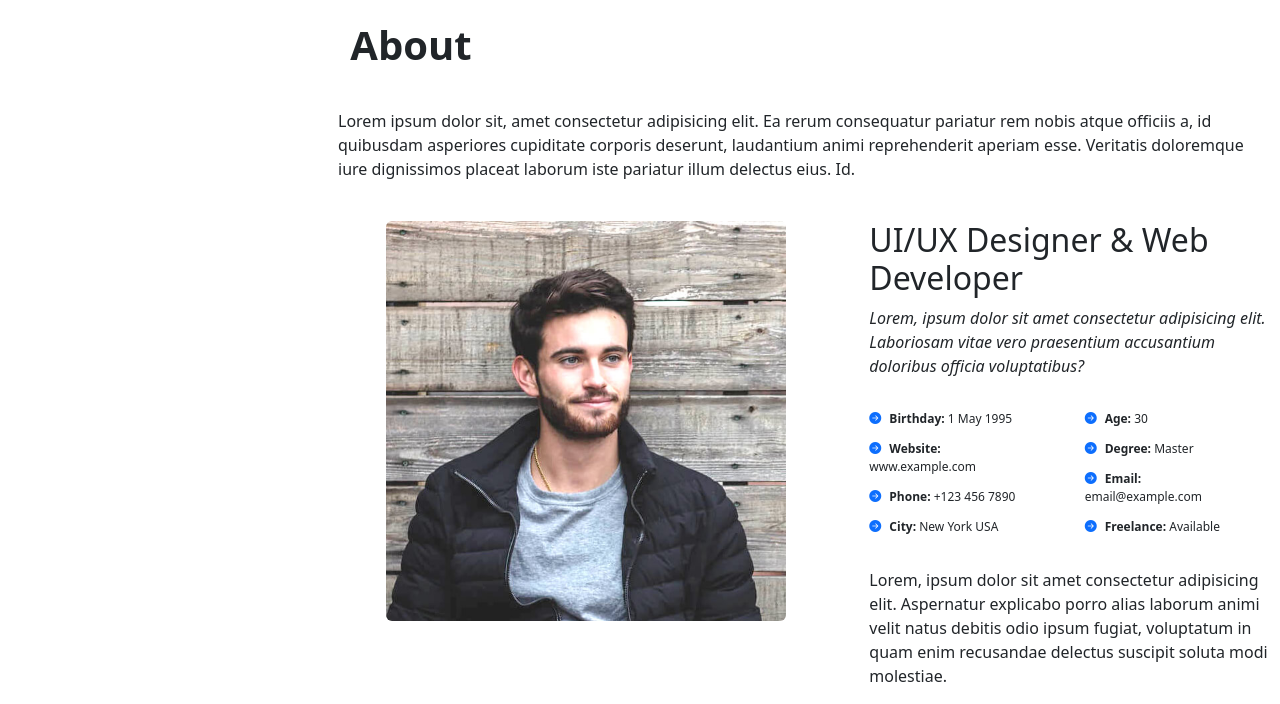
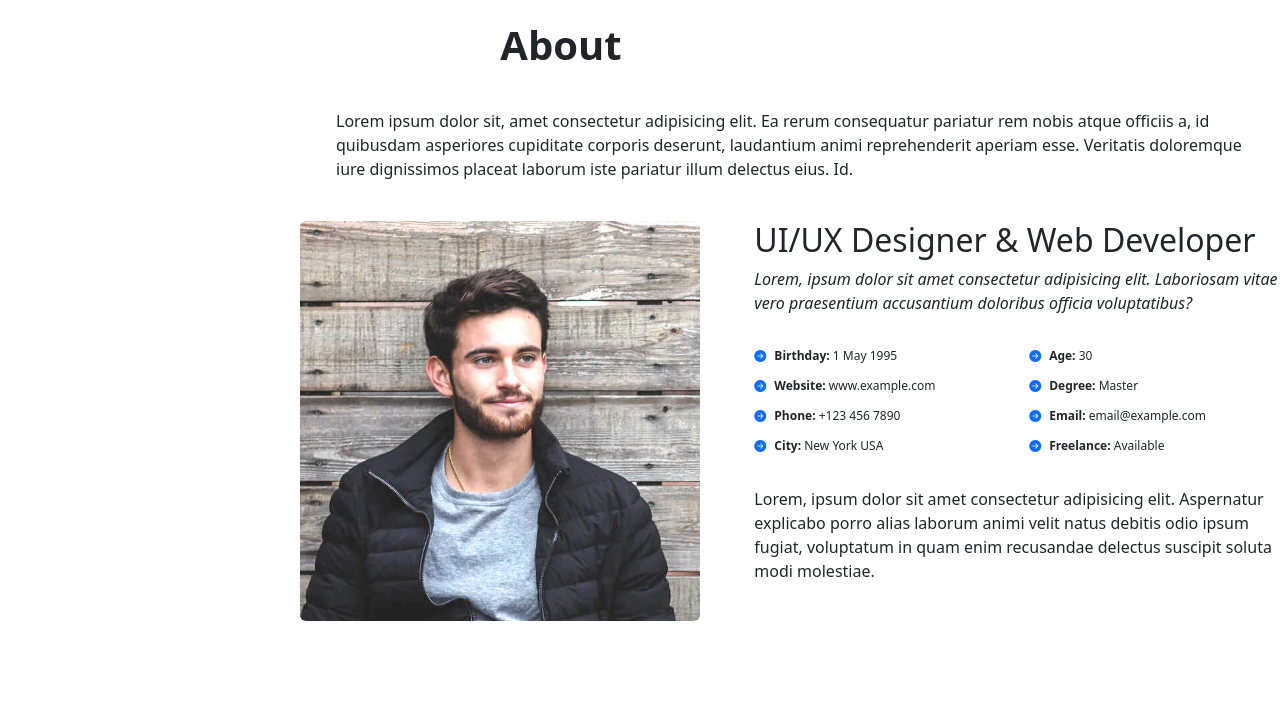
Before and after one commit to umidbek1632/Portfolio-Project, a plain HTML site: page index.html in a window 1280 px wide. Shown: the part 803-1507 px from the top of the page. After the commit the page ends 1440 px from the top, so only its background shows below. Drawn offline with nearby package versions, Linux system fonts and the light colour scheme.

Commit message:
New Upheavels

```diff
--- a/index.html
+++ b/index.html
@@ -90,13 +90,79 @@
             </div>
         </div>
         <div class="about">
+            <h1 class="text-dark text-center fs-1 fw-bold mt-4  " id="about-text">
+                <ul id="aboutpage">About </ul>
+            </h1>
+            <div>
+                <div class="row ">
+                    <div class=" col-12 p-4 ps-5 " >
+                        <p class="">Lorem ipsum dolor sit, amet consectetur adipisicing elit. Ea rerum consequatur pariatur rem nobis
+                            atque officiis a, id quibusdam asperiores cupiditate corporis deserunt, laudantium animi
+                            reprehenderit aperiam esse. Veritatis doloremque iure dignissimos placeat laborum iste pariatur
+                            illum delectus eius. Id.</p>
+                    </div>
+                </div>
+                <div class="row">
+                    <div class="col-lg-5 pb-3">
+                        <img class="rounded mx-auto d-block" src="img/my-profile-img.jpg" alt="">
+                    </div>
+                    <div class="col-lg-7  ps-5">
+                        <div class="row">
+                            <h1 class="fs-2 fs-xl-4">UI/UX Designer & Web Developer</h1>
+                        </div>
+                        <div class="row">
+                            <p><i>Lorem, ipsum dolor sit amet consectetur adipisicing elit. Laboriosam vitae vero praesentium
+                                    accusantium doloribus officia voluptatibus?</i></p>
+                        </div>
+                        <div class="row">
+                            <div class="col-6">
+                                <ul class="navbar-nav me-auto mb-2 mb-lg-0">
+                                    <li class="nav-item mb-2 mt-3 me-3"><b><i
+                                                class="bi bi-arrow-right-circle-fill me-2 text-primary"></i>Birthday:</b> 1 May
+                                        1995</li>
+                                    <li class="nav-item mb-2 mt-1 me-3"><b><i
+                                                class="bi bi-arrow-right-circle-fill me-2 text-primary"></i>Website:</b>
+                                        www.example.com</li>
+                                    <li class="nav-item mb-2 mt-1 me-3"><b><i
+                                                class="bi bi-arrow-right-circle-fill me-2 text-primary"></i>Phone:</b> +123 456
+                                        7890</li>
+                                    <li class="nav-item mb-2 mt-1 me-3"><b><i
+                                                class="bi bi-arrow-right-circle-fill me-2 text-primary"></i>City:</b> New York
+                                        USA </li>
+                                </ul>
+                            </div>
+                            <div class="col-6">
+                                <ul class="navbar-nav me-auto mb-2 mb-lg-0">
+                                    <li class="nav-item mb-2 mt-3 me-3"><b><i
+                                                class="bi bi-arrow-right-circle-fill me-2 text-primary"></i>Age:</b> 30</li>
+                                    <li class="nav-item mb-2 mt-1 me-3"><b><i
+                                                class="bi bi-arrow-right-circle-fill me-2 text-primary"></i>Degree:</b> Master
+                                    </li>
+                                    <li class="nav-item mb-2 mt-1 me-3"><b><i
+                                                class="bi bi-arrow-right-circle-fill me-2 text-primary"></i>Email:</b>
+                                        email@example.com</li>
+                                    <li class="nav-item mb-2 mt-1 me-3"><b><i
+                                                class="bi bi-arrow-right-circle-fill me-2 text-primary"></i>Freelance:</b>
+                                        Available</li>
+                                </ul>
+                            </div>
+                        </div>
+                        <div class="row">
+                            <div class="col-12">
+                                <p class="mt-4 ">Lorem, ipsum dolor sit amet consectetur adipisicing elit. Aspernatur explicabo
+                                    porro alias laborum animi velit natus debitis odio ipsum fugiat, voluptatum in quam enim
+                                    recusandae delectus suscipit soluta modi molestiae.</p>
+                            </div>
+                        </div>
+                    </div>
+                </div>
+            </div>
 
         </div>
 
+
     </main>
-    <h1 class="text-dark text-center fs-1 fw-bold mt-4  " id="about-text">
-        <ul id="aboutpage">About </ul>
-    </h1>
+
     <!-- <div>
         <div class="row gy-1 ">
             <div class="col-9 offset-3">
@@ -104,7 +170,7 @@
             </div>
         </div>
     </div> -->
-    <div>
+    <!-- <div>
         <div class="row">
             <div class="col-xl-9 offset-xl-3 p-4 ">
                 <p>Lorem ipsum dolor sit, amet consectetur adipisicing elit. Ea rerum consequatur pariatur rem nobis
@@ -167,7 +233,7 @@
                 </div>
             </div>
         </div>
-    </div>
+    </div> -->
 
     <!-- <div class="d-flex justify-content-evenly ">
         <div class="p-5">
```
